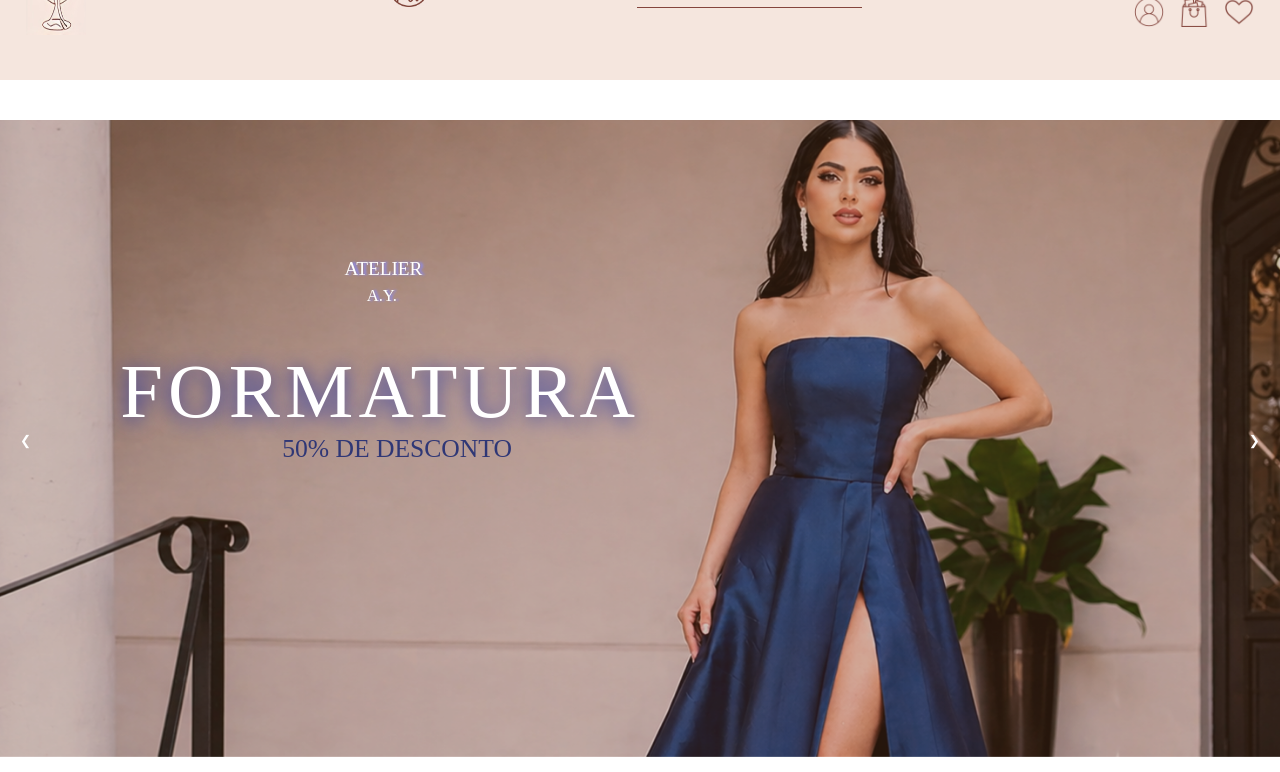
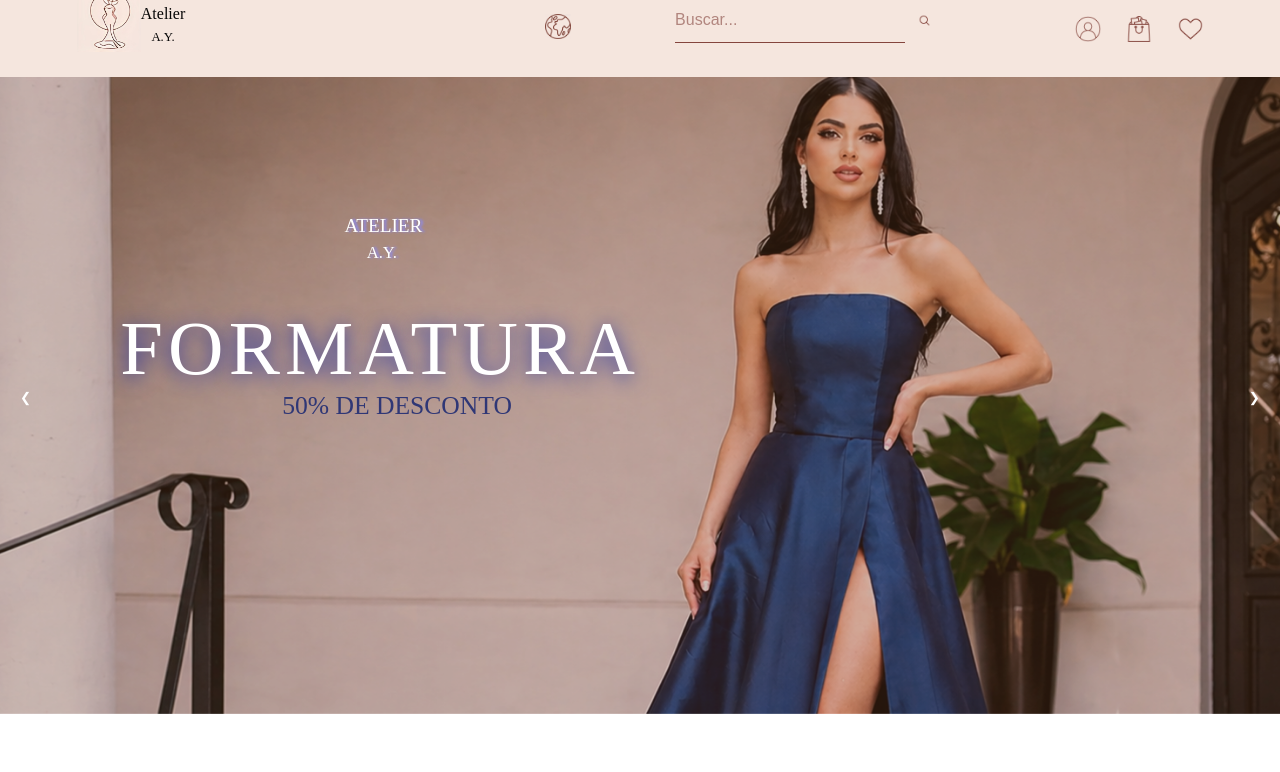
Before and after one commit to Atelier-A-Y/FrontEnd, a Vue app: page / in a window 1280 px wide. Shown: the top 772 px of the page. Built offline with nearby package versions, Linux system fonts and the light colour scheme; the HTML template or start-up script is replaced by a standard one; a web font is replaced by a local one.

Commit message:
Feat: ajustes do header

```diff
--- a/dev-dist/sw.js
+++ b/dev-dist/sw.js
@@ -82,7 +82,7 @@ define(['./workbox-5a5d9309'], (function (workbox) { 'use strict';
     "revision": "3ca0b8505b4bec776b69afdba2768812"
   }, {
     "url": "index.html",
-    "revision": "0.4ect8gr9l1"
+    "revision": "0.g60g4b8ebes"
   }], {});
   workbox.cleanupOutdatedCaches();
   workbox.registerRoute(new workbox.NavigationRoute(workbox.createHandlerBoundToURL("index.html"), {
--- a/src/App.vue
+++ b/src/App.vue
@@ -16,6 +16,5 @@ import FooterComponent from './components/FooterComponent.vue';
 <style scoped>
 main {
   background-color: white;
-  padding-top: 120px;
 }
 </style>
--- a/src/components/CarrosselPrinciComponent.vue
+++ b/src/components/CarrosselPrinciComponent.vue
@@ -72,6 +72,10 @@ setInterval(nextSlide, 4000)
 
 <style scoped>
 @import url('https://fonts.googleapis.com/css2?family=Antic+Didone&display=swap');
+
+main{
+  margin-top: 6vw;
+}
 
 /*==============================
           CASAMENTO
--- a/src/components/HeaderComponent.vue
+++ b/src/components/HeaderComponent.vue
@@ -57,7 +57,7 @@ function navegar(e: KeyboardEvent) {
 <template>
   <header>
     <div class="header">
-      <!-- Logo -->
+
       <div class="logo">
         <img src="/img/logo.png" alt="Logo Atelier" />
         <div class="texto">
@@ -66,7 +66,6 @@ function navegar(e: KeyboardEvent) {
         </div>
       </div>
 
-      <!-- Dropdown do globo -->
       <div class="dropdown" @click="showDropdown = !showDropdown">
         <a href="#" class="globo">
           <img src="/img/globo.jpg" alt="Globo" />
@@ -112,7 +111,7 @@ function navegar(e: KeyboardEvent) {
         </div>
       </div>
 
-      <!-- Ícones -->
+
       <ul class="icones">
         <li><a href="#"><img src="/img/user.png" alt="Usuário" /></a></li>
         <li><a href="#"><img src="/img/minha-sacola-de-compras.png" alt="Sacola" /></a></li>
@@ -123,18 +122,17 @@ function navegar(e: KeyboardEvent) {
 </template>
 
 <style scoped>
-/* Header fixo e menor */
 header {
   position: fixed;
   top: 0;
   left: 0;
   width: 100%;
-  height: 80px;
+  height: 6vw;
   background: #f5e6de;
   display: flex;
   align-items: center;
   z-index: 999;
-  padding: 0 2vw;
+  padding: 2vw;
 }
 
 .header {
@@ -144,63 +142,59 @@ header {
   align-items: center;
 }
 
-/* Logo */
 .logo img {
-  width: 60px;
-  height: auto;
-  margin: 0;
-}
-.texto {
-  margin-top: 0.5vw;
-}
-.titulo {
-  font-size: 1.3rem;
-}
-.sigla {
-  font-size: 1.1rem;
-  margin-top: -0.3vw;
-  margin-left: 0.5vw;
+  width: 5vw;
+  height: 5vw;
+  margin: 8.5vw 0 0 4vw;
 }
 
-/* Ícones */
+.texto {
+  margin-top: 9.5vw;
+  display: flex;
+  flex-direction: column;
+}
+
+.titulo {
+  font-size: 1rem;
+}
+
+.sigla {
+  font-size: 0.8rem;
+}
+
 .icones {
   display: flex;
   list-style: none;
-  gap: 15px;
+  gap: 2vw;
+  margin: 3vw 4vw 0 0;
 }
+
 .icones li img {
-  width: 30px;
+  width: 2vw;
   height: auto;
 }
 
-/* Main */
-main {
-  padding-top: 80px;
+div a.globo img {
+  width: 2vw;
+  height: auto;
+  margin-top: 6.5vw;
+  margin-left: 20vw;
 }
 
-/* Dropdown do globo */
-div a.globo img {
-  width: 40px;
-  height: auto;
-}
 .submenu {
   position: absolute;
-  top: 5vw;
-  left: 50%;
+  top: 4.3vw;
+  left: 44%;
   transform: translateX(-50%);
   background: white;
-  border-radius: 6px;
-  min-width: 180px;
-  box-shadow: 0 4px 8px rgba(0, 0, 0, 0.2);
-  padding: 8px 20px;
+  border-radius: 1vw;
+  text-shadow: 0 1vw 2vw rgba(0, 0, 0, 0.2);
+  padding: 1.5vw 2vw;
   z-index: 1000;
 }
-.cima, .baixo {
-  display: flex;
-}
 .submenu li {
-  padding: 8px 15px;
-  margin-left: 1vw;
+  padding: 0.5vw 2vw;
+  font-size: 1rem;
 }
 .submenu li a {
   color: #311111;
@@ -211,18 +205,23 @@ div a.globo img {
   background: #f1f1f1;
 }
 
-/* Busca */
 .search-container {
   position: relative;
-  width: 250px;
+  width: 20vw;
   display: flex;
   align-items: center;
+  margin-top: 5vw;
 }
+
+.search-container img{
+  max-width: 1vw;
+}
+
 .search-input {
   width: 100%;
-  padding: 8px 5px;
+  padding: 1vw 0;
   border: none;
-  border-bottom: 1px solid #84453d;
+  border-bottom: 0.1vw solid #84453d;
   background: transparent;
   outline: none;
   font-size: 1rem;
@@ -231,36 +230,48 @@ div a.globo img {
 .search-input::placeholder {
   color: rgba(132, 69, 61, 0.6);
 }
+
 .icon-lupa {
-  width: 20px;
-  height: auto;
-  margin-left: 5px;
+  object-fit: contain;
+  margin-left: 1vw;
 }
+
 .results-list {
   position: absolute;
-  top: 120%;
-  left: 0;
+  top: 110%;
+  right: 0.8vw;
   width: 100%;
   background: #fff;
-  border-radius: 8px;
-  box-shadow: 0 4px 15px rgba(0, 0, 0, 0.1);
-  padding: 5px 0;
-  border: 1px solid rgba(132, 69, 61, 0.1);
+  border-radius: 1vw;
+  box-shadow: 0 2vw 4vw rgba(0, 0, 0, 0.1);
+  padding: 1vw 0;
+  border: 0.1vw solid rgba(132, 69, 61, 0.1);
   z-index: 1000;
 }
+
+.results-list ul{
+  list-style: none;
+  margin: 0;
+  padding: 0;
+}
+
+.results-list li{
+  list-style: none;
+}
+
 .result-item {
-  padding: 10px 15px;
   display: flex;
-  align-items: center;
   cursor: pointer;
   transition: all 0.2s ease;
 }
+
 .result-item:hover, .result-item.ativo {
   background-color: #f5e9e0;
   padding-left: 20px;
 }
+
 .item-icon {
-  margin-right: 10px;
+  margin-right: 1vw;
   opacity: 0.7;
 }
 </style>
--- a/src/components/HomeComponent.vue
+++ b/src/components/HomeComponent.vue
@@ -16,6 +16,10 @@
 </template>
 
 <style scoped>
+
+main{
+  margin-top: -8vw;
+}
 
 .bnt-grandes {
   display: flex;
```
